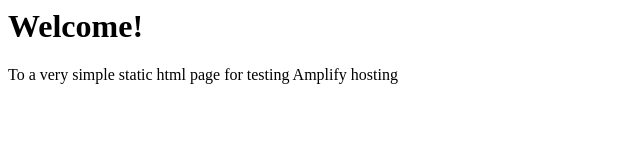
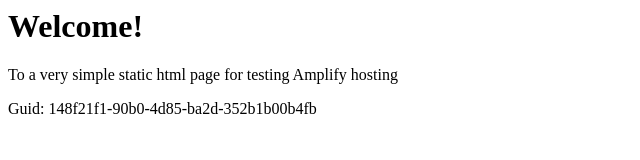
Before and after one commit to aws-aemilia-hkg/Github-PR-Commit-Integration-Test-DoNotTouch-GithubWebhookPreviewCanaryTest-v1-prod-ap-east-1, a website: page src/index.html in a window 1280 px wide. Shown: the whole page, without its empty margins (0-640 px from the left). Drawn offline with Linux system fonts and the light colour scheme.

Commit message:
commit from integ tests

```diff
--- a/src/index.html
+++ b/src/index.html
@@ -1,3 +1,5 @@
+
+
 <html lang="en">
 
 <head>
@@ -10,6 +12,6 @@
 <body>
     <h1>Welcome!</h1>
     <p>To a very simple static html page for testing Amplify hosting</p>
-</body>
+    <p>Guid: 148f21f1-90b0-4d85-ba2d-352b1b00b4fb</p></body>
 
 </html>
```
